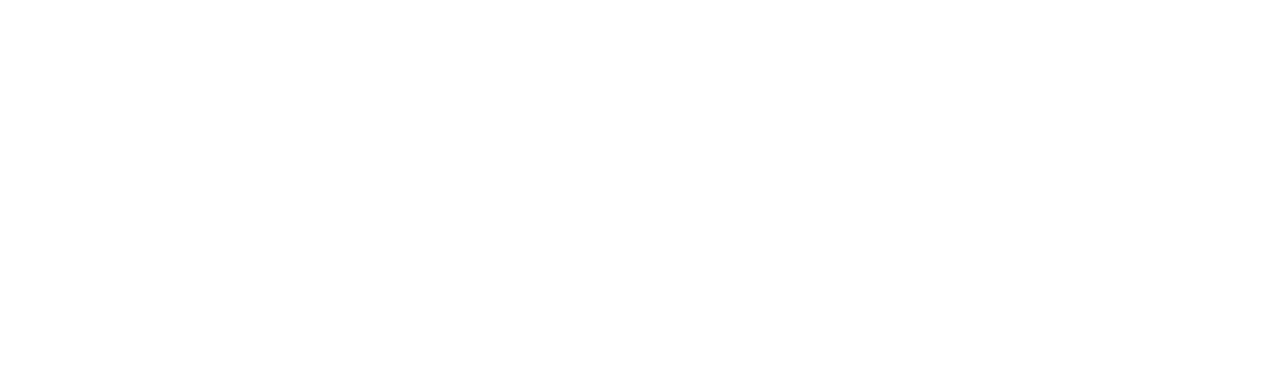
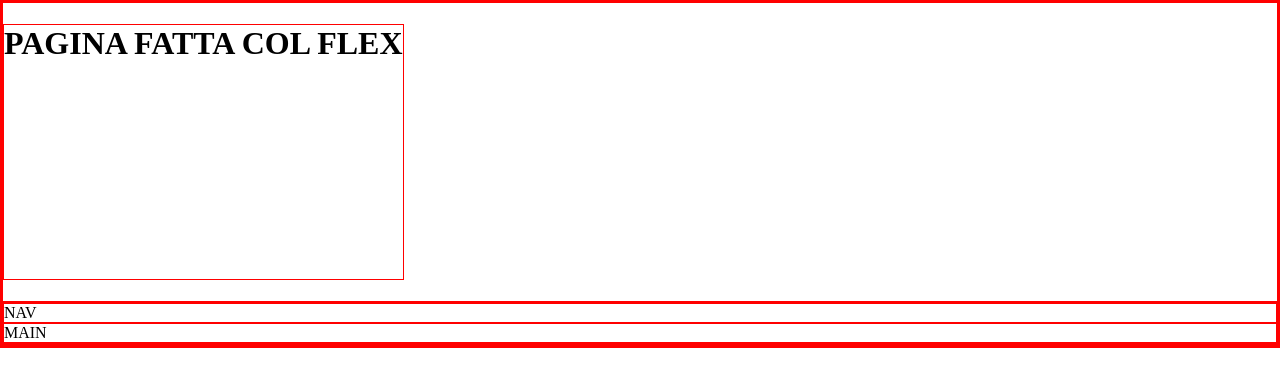
Before and after one commit to Alexis28J/FlexVSGrid, a plain HTML site: page flex/flex.html in a window 1280 px wide. Drawn offline with Linux system fonts and the light colour scheme.

Commit message:
Un passo avanti (in classe)

```diff
--- a/flex/flex.css
+++ b/flex/flex.css
@@ -0,0 +1,24 @@
+*{
+    border: solid 1px red;
+    box-sizing: border-box;
+}
+
+
+html, body{
+
+    margin: 0;
+    padding: 0;
+}
+
+
+body{
+    display: flex;
+    flex-direction: column;
+}
+
+
+header{
+    height: 300px;
+    display: flex;
+    /*  in questo modo possiamo utilizzare le proprietà flex nel titolo */
+}
--- a/flex/flex.html
+++ b/flex/flex.html
@@ -0,0 +1,38 @@
+<!DOCTYPE html>
+<html lang="it">
+<head>
+    <meta charset="UTF-8">
+    <meta name="viewport" content="width=device-width, initial-scale=1.0">
+    <title>Flex</title>
+    <link rel="stylesheet" href="./flex.css">
+
+</head>
+
+<body>
+
+    <header>
+
+        <h1>PAGINA FATTA COL FLEX</h1>
+
+    </header>
+
+    <div>
+
+    <nav>
+        NAV
+    </nav>
+
+    <main>
+        MAIN
+    </main>
+
+    </div>
+
+    <footer>
+
+    </footer>
+
+
+</body>
+
+</html>
--- a/style.css
+++ b/style.css
@@ -1,5 +1,5 @@
 *{
-    border: 1px solid red;
+    /* border: 1px solid red; */
     box-sizing: border-box;
 }
 
@@ -12,16 +12,17 @@ main{
     height: 100vh;
     display: flex;
     flex-direction: column;
-    background-color: tomato;
+    background-image: url(https://cdn.wallpapersafari.com/28/51/fJRzw5.jpg);
     justify-content: center;
     align-items: center;
 }
 
 a{
-    border: 1px solid;
-    color: white;
+    border: 2px solid;
+    color: rgba(255, 255, 255, 0.616);
     text-decoration: none;
-    padding: 8px;
-    margin: 4px;
+    padding: 20px;
+    margin: 10px;
     border-radius: 50px;
+    text-decoration: none;
 }
```
Also changed, not shown: index.html (+2 -2 lines).
